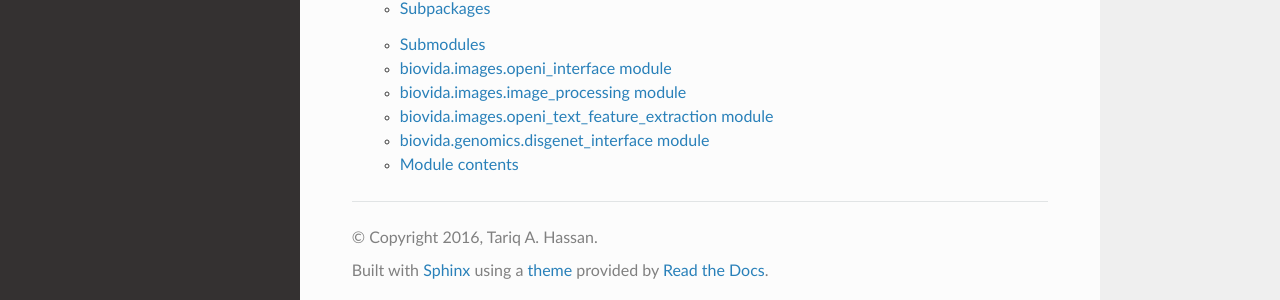
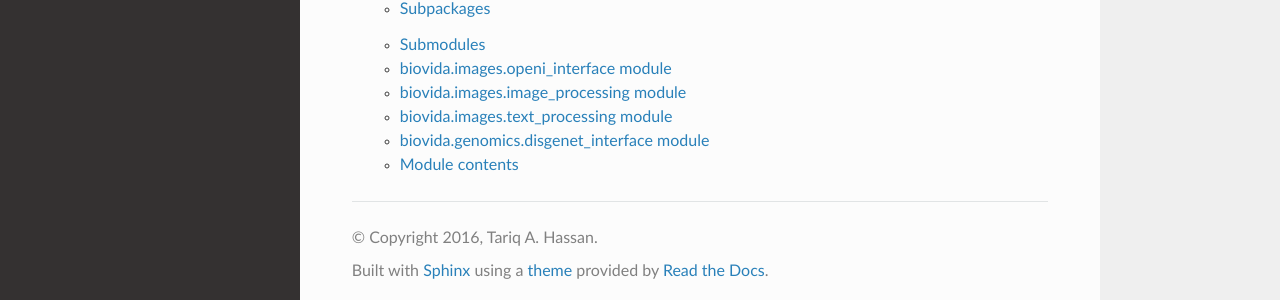
Before and after one commit to TariqAHassan/BioVida, a Sphinx documentation site: the page built from docs/source/modules.rst, in a window 1280 px wide. Shown: the part 199-499 px from the top of the page. Built offline with Sphinx 7.4.7 and the Read the Docs theme 2.0.0, drawn with Linux system fonts in a browser that asks for light colours.

Commit message:
Update Docs

```diff
--- a/docs/code.rst
+++ b/docs/code.rst
@@ -7,7 +7,7 @@ API
 .. automodule:: biovida.images.image_processing
 	:members:
 
-.. automodule:: biovida.images.openi_text_feature_extraction
+.. automodule:: biovida.images.text_processing
 	:members:
 
 .. automodule:: biovida.genomics.disgenet_interface
--- a/docs/source/biovida.rst
+++ b/docs/source/biovida.rst
@@ -26,10 +26,10 @@ biovida.images.image_processing module
     :undoc-members:
     :show-inheritance:
 
-biovida.images.openi_text_feature_extraction module
+biovida.images.text_processing module
 ---------------------------------------------------
 
-.. automodule:: biovida.images.openi_text_feature_extraction
+.. automodule:: biovida.images.text_processing
     :members:
     :undoc-members:
     :show-inheritance:
```
